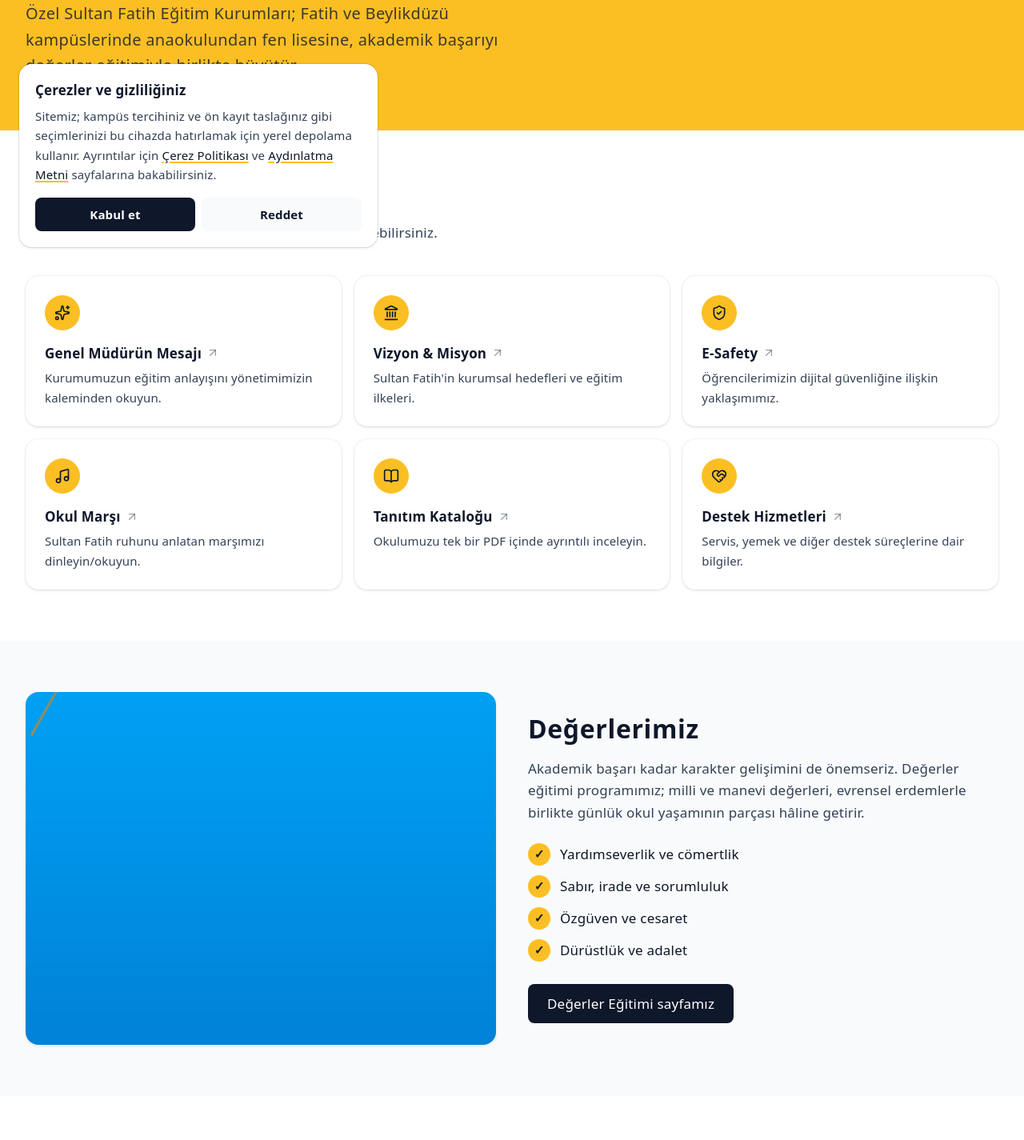
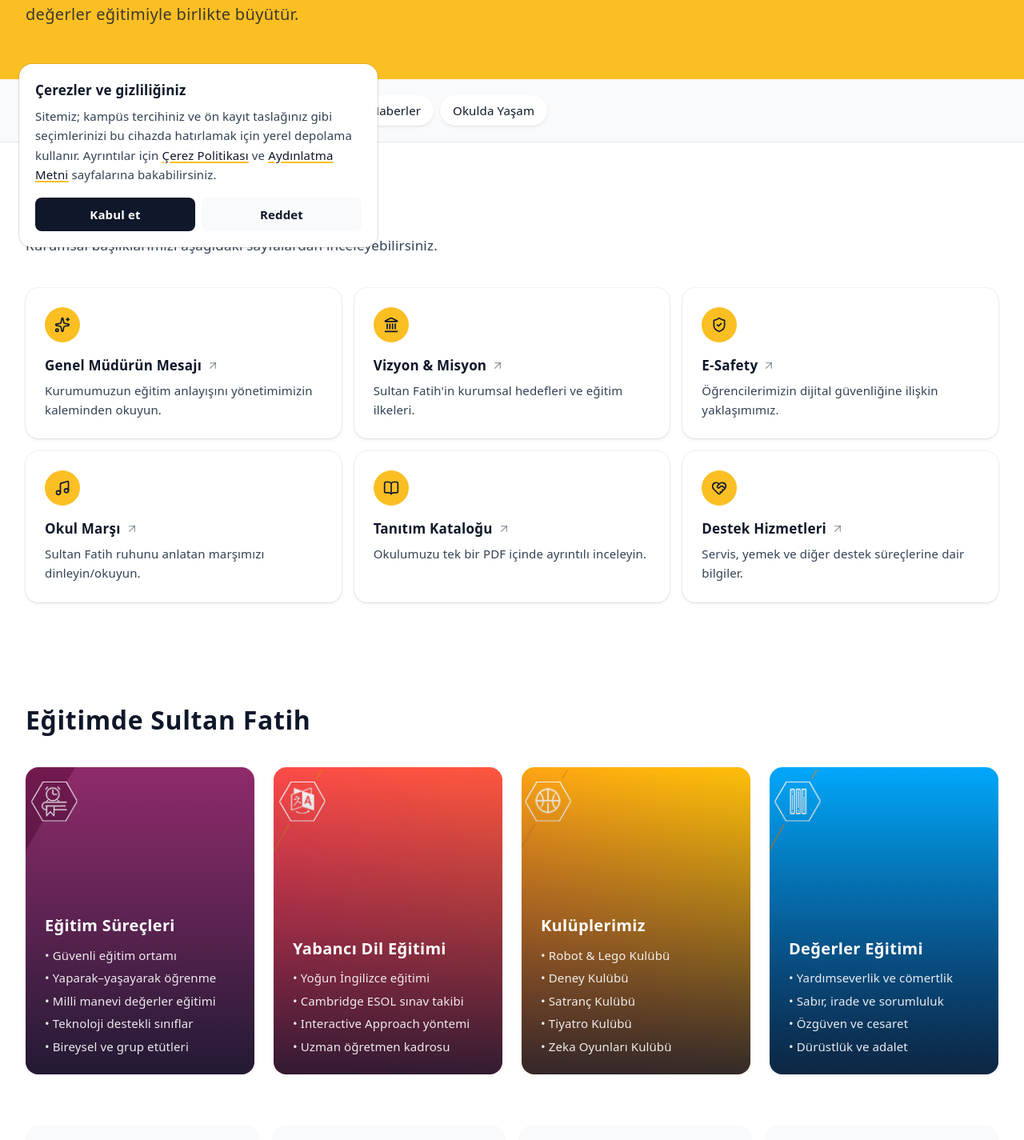
Before and after one commit to gturkmenlabs/sultan-fatih-k12, a Next.js app: page /kurumsal in a window 1280 px wide. Shown: the part 467-1892 px from the top of the page at 80% size. Built offline with nearby package versions, Linux system fonts and the light colour scheme.

Commit message:
refactor(home): move detailed school content into corporate page
Co-authored-by: arena-agent <297053741+arena-agent@users.noreply.github.com>

```diff
--- a/src/app/kurumsal/page.tsx
+++ b/src/app/kurumsal/page.tsx
@@ -14,8 +14,10 @@ import {
 } from "lucide-react";
 import { PageShell, PageSectionHeading } from "@/components/sites/sultanfatih/page-shell";
 import { Reveal } from "@/components/sites/sultanfatih/reveal";
-import { ProgramBadges } from "@/components/sites/sultanfatih/sections";
-import { VALUES } from "@/components/sites/sultanfatih/data";
+import { ValuesGrid, NewsSection, PartnersStrip, ProgramBadges } from "@/components/sites/sultanfatih/sections";
+import { AchievementsWall } from "@/components/sites/sultanfatih/achievements";
+import { LifeGallery } from "@/components/sites/sultanfatih/gallery";
+import { ParentToday } from "@/components/sites/sultanfatih/parent-today";
 
 export const metadata: Metadata = {
   title: "Kurumsal",
@@ -64,16 +66,27 @@ const CORPORATE_LINKS = [
 ] as const;
 
 export default function CorporatePage() {
-  const valuesCard = VALUES.find((v) => v.title === "Değerler Eğitimi");
-
   return (
     <PageShell
       eyebrow="Kurumsal"
-      title="Köklü gelenek, yenilikçi eğitim"
+      title="Kurumumuzu Tanıyın"
       description="Özel Sultan Fatih Eğitim Kurumları; Fatih ve Beylikdüzü kampüslerinde anaokulundan fen lisesine, akademik başarıyı değerler eğitimiyle birlikte büyütür."
     >
+      <nav aria-label="Kurum tanıtımı bölümleri" className="border-b border-primary-navy/10 bg-mist">
+        <div className="mx-auto flex max-w-[var(--page-max-width)] flex-wrap gap-2 px-6 py-5 md:px-8">
+          {[
+            ["Kurumsal", "kurumsal-sayfalar"],
+            ["Eğitim ve Değerler", "egitim"],
+            ["Başarılarımız", "basarilar"],
+            ["Haberler", "haberler"],
+            ["Okulda Yaşam", "yasam"],
+          ].map(([label, id]) => (
+            <a key={id} href={`#${id}`} className="rounded-full bg-paper-white px-4 py-2 text-body-sm font-medium text-primary-navy shadow-sm transition-colors hover:bg-pollen">{label}</a>
+          ))}
+        </div>
+      </nav>
       {/* Kurumsal sayfa kartları */}
-      <section className="py-16" aria-label="Kurumsal sayfalar">
+      <section id="kurumsal-sayfalar" className="py-16" aria-label="Kurumsal sayfalar">
         <div className="mx-auto max-w-[var(--page-max-width)] px-6 md:px-8">
           <PageSectionHeading
             title="Kurumsal sayfalarımız"
@@ -107,54 +120,12 @@ export default function CorporatePage() {
         </div>
       </section>
 
-      {/* Değerlerimiz */}
-      {valuesCard && (
-        <section className="bg-mist py-16" aria-label="Değerlerimiz">
-          <div className="mx-auto grid max-w-[var(--page-max-width)] items-center gap-10 px-6 md:px-8 lg:grid-cols-2">
-            <div className="relative aspect-[4/3] overflow-hidden rounded-cards shadow-sm">
-              <Image
-                src={valuesCard.image}
-                alt="Değerler eğitimi — Sultan Fatih"
-                fill
-                sizes="(min-width: 1024px) 50vw, 92vw"
-                className="object-cover"
-              />
-            </div>
-            <div>
-              <h2 className="text-heading font-bold text-primary-navy">Değerlerimiz</h2>
-              <p className="mt-4 text-body leading-relaxed text-text-main">
-                Akademik başarı kadar karakter gelişimini de önemseriz.
-                Değerler eğitimi programımız; milli ve manevi değerleri,
-                evrensel erdemlerle birlikte günlük okul yaşamının parçası
-                hâline getirir.
-              </p>
-              <ul className="mt-6 space-y-3">
-                {valuesCard.items.map((item) => (
-                  <li key={item} className="flex items-center gap-3 text-body text-primary-navy">
-                    <span aria-hidden className="flex h-7 w-7 shrink-0 items-center justify-center rounded-full bg-bumble-honey text-caption font-bold">
-                      ✓
-                    </span>
-                    {item}
-                  </li>
-                ))}
-              </ul>
-              <a
-                href={valuesCard.href}
-                target="_blank"
-                rel="noopener noreferrer"
-                className="mt-7 inline-block rounded-buttons bg-primary-navy px-6 py-3 text-body font-medium text-paper-white transition-colors hover:bg-brand-blue"
-              >
-                Değerler Eğitimi sayfamız
-              </a>
-            </div>
-          </div>
-        </section>
-      )}
-
-      {/* Program rozetleri */}
-      <div className="pt-16">
-        <ProgramBadges />
-      </div>
+      <ValuesGrid />
+      <ProgramBadges />
+      <AchievementsWall />
+      <NewsSection />
+      <LifeGallery />
+      <ParentToday />
 
       {/* Topluluk: mezunlar & kariyer */}
       <section className="py-16" aria-label="Mezunlar ve kariyer">
@@ -171,7 +142,7 @@ export default function CorporatePage() {
                 takip edin.
               </p>
               <Link
-                href="/#basarilar"
+                href="/kurumsal#basarilar"
                 className="mt-5 inline-block rounded-buttons bg-bumble-honey px-5 py-2.5 text-body-sm font-semibold text-primary-navy transition-colors hover:bg-pollen"
               >
                 Başarı öykülerine göz atın
@@ -224,6 +195,7 @@ export default function CorporatePage() {
           </div>
         </div>
       </section>
+      <PartnersStrip />
     </PageShell>
   );
 }
--- a/src/components/sites/sultanfatih/data.ts
+++ b/src/components/sites/sultanfatih/data.ts
@@ -55,7 +55,7 @@ export interface AchievementSlide {
 export const ACHIEVEMENT_SLIDES: AchievementSlide[] = [
   { src: "/sites/sultanfatih/hero/hero-01.jpg", label: "T.C. Gençlik ve Spor Bakanlığı Bilgi Yarışması — İstanbul Şampiyonu", href: "https://www.sultanfatih.k12.tr/sultan-fatih-anadolu-lisesi-fen-lisesi/t-c-genclik-ve-spor-bakanligi-bilgi-yarismasinda-istanbul-sampiyonuyuz--4318", category: "Akademik & Bilim" },
   { src: "/sites/sultanfatih/hero/hero-02.jpg", label: "VEX Robotics Türkiye Finalleri'nde Şampiyonluk", href: "https://www.sultanfatih.k12.tr/sultan-fatih-ilkokulu/sultan-fatih-koleji-nden-turkiye-vex-robotics-finalleri-nde-sampiyonluk-4313", category: "Robotik & Teknoloji" },
-  { src: "/sites/sultanfatih/hero/hero-03.jpeg", label: "Gençlik Merkezi Tanıtım Günümüz", href: "/#basarilar", category: "Okul Yaşamı" },
+  { src: "/sites/sultanfatih/hero/hero-03.jpeg", label: "Gençlik Merkezi Tanıtım Günümüz", href: "/kurumsal#basarilar", category: "Okul Yaşamı" },
   { src: "/sites/sultanfatih/hero/hero-04.jpg", label: "SFK Drone Takımı'na Best Pilot Team Award", href: "https://www.sultanfatih.k12.tr/sultan-fatih-ortaokulu/-sfk-dron-takimimiza-best-pilot-team-award-odulu-4312", category: "Robotik & Teknoloji" },
   { src: "/sites/sultanfatih/hero/hero-05.png", label: "Kelimelerinin Gücüyle Gelen Birincilik", href: "https://www.sultanfatih.k12.tr/sultan-fatih-anadolu-lisesi-fen-lisesi/kelimelerin-gucuyle-gelen-birincilik-4303", category: "Akademik & Bilim" },
   { src: "/sites/sultanfatih/hero/hero-06.png", label: "Robotun Fatihleri — Robotik Turnuva Zaferi", href: "https://www.sultanfatih.k12.tr/sultan-fatih-ortaokulu/robotun-fatihleri-4301", category: "Robotik & Teknoloji" },
@@ -67,7 +67,7 @@ export const ACHIEVEMENT_SLIDES: AchievementSlide[] = [
   { src: "/sites/sultanfatih/hero/hero-12.jpg", label: "Ön Kayıt Formunuz Hazır", href: "/on-kayit", category: "Kayıt & Tanıtım" },
   { src: "/sites/sultanfatih/hero/hero-13.png", label: "YKS Gurur Tablomuz", href: "https://www.sultanfatih.k12.tr/sultan-fatih-anadolu-lisesi-fen-lisesi/yks-gurur-tablomuz-3871", category: "Sınav Başarısı" },
   { src: "/sites/sultanfatih/hero/hero-14.jpg", label: "Tanıtım Kataloğumuzu İnceleyin", href: OFFICIAL.catalog, category: "Kayıt & Tanıtım" },
-  { src: "/sites/sultanfatih/hero/hero-15.png", label: "İstanbul Bilgi Yarışması Şampiyonluğu", href: "/#basarilar", category: "Akademik & Bilim" },
+  { src: "/sites/sultanfatih/hero/hero-15.png", label: "İstanbul Bilgi Yarışması Şampiyonluğu", href: "/kurumsal#basarilar", category: "Akademik & Bilim" },
 ];
 
 export interface CampusItem {
--- a/src/components/sites/sultanfatih/home.tsx
+++ b/src/components/sites/sultanfatih/home.tsx
@@ -2,23 +2,13 @@ import { AnnouncementBar } from "./announcement";
 import { SiteNav } from "./nav";
 import { Hero } from "./hero";
 import { CampusStrip } from "./campus-strip";
-import { QuickAccessStrip, ValuesGrid, NewsSection, PartnersStrip, ProgramBadges } from "./sections";
-import { ParentToday } from "./parent-today";
-import { AchievementsWall } from "./achievements";
-import { LifeGallery } from "./gallery";
+import { QuickAccessStrip } from "./sections";
 import { LeadCta } from "./lead-cta";
 import { SiteFooter } from "./footer";
 import { FloatingActions } from "./floating-actions";
 import { CookieConsent } from "./cookie-consent";
 
-/**
- * Sultan Fatih K.12 ana sayfa — Kanca Modeli akışı (etik/"Kolaylaştırıcı"):
- * duyuru şeridi (tetikleyici) → başarı hero'su (değişken ödül) →
- * kampüs tercihi (yatırım) → hızlı erişim (mevcut veli alışkanlık yolu) →
- * eğitim → başarı duvarı → haberler → galeri lightbox →
- * ön kayıt bandı (sürtünmesiz eylem) → footer.
- * Detay: docs/hook-model-uygulama.md
- */
+/** Sade ana sayfa: tanıtım, kampüs seçimi, hızlı erişim ve başvuru. */
 export default function SultanFatihHome() {
   return (
     <div id="top" className="min-h-screen bg-paper-white">
@@ -28,14 +18,7 @@ export default function SultanFatihHome() {
         <Hero />
         <CampusStrip />
         <QuickAccessStrip />
-        <ParentToday />
-        <ValuesGrid />
-        <ProgramBadges />
-        <AchievementsWall />
-        <NewsSection />
-        <LifeGallery />
         <LeadCta />
-        <PartnersStrip />
       </main>
       <SiteFooter />
       {/* Mobil sabit CTA barının footer içeriğini örtmemesi için boşluk */}
```
